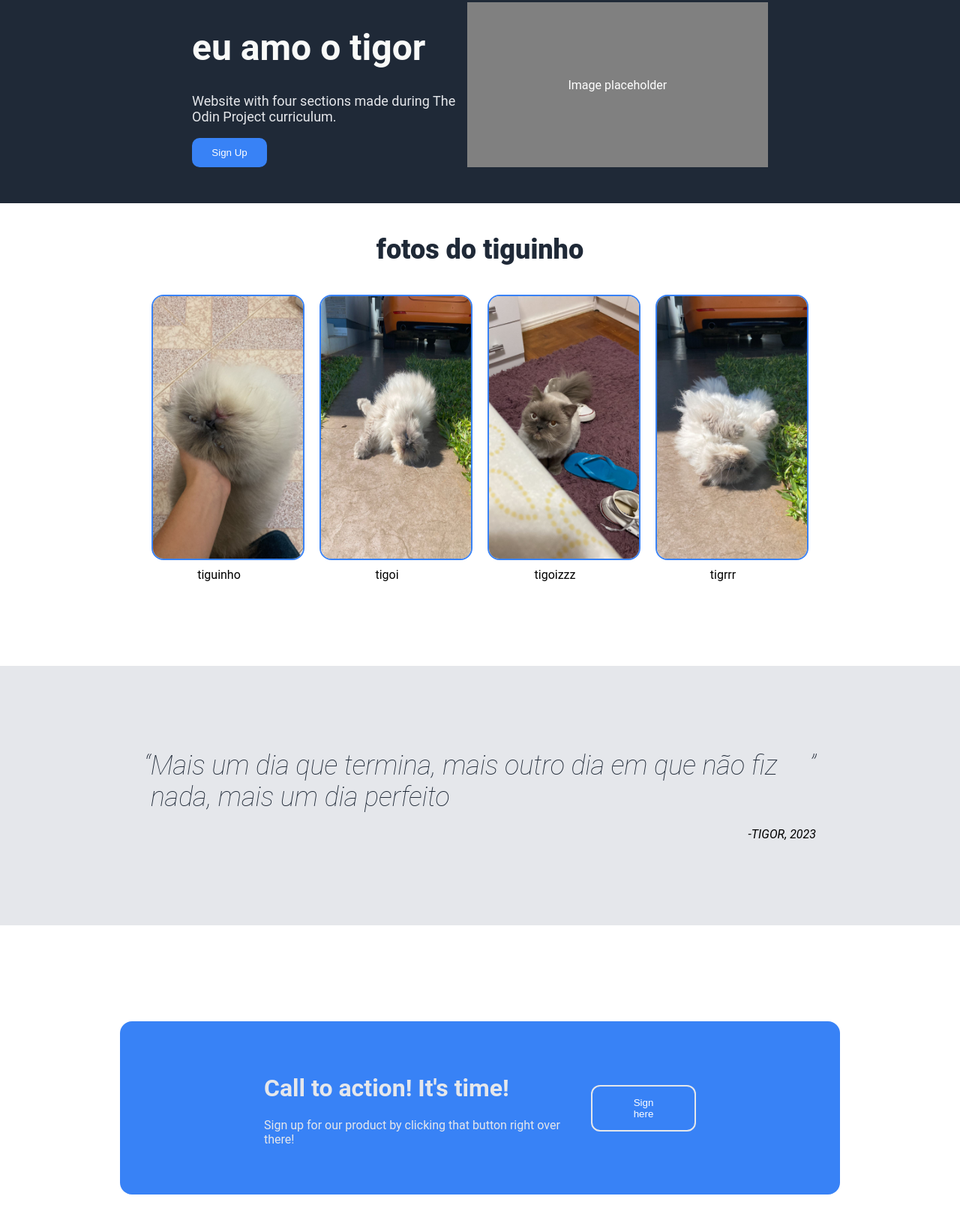
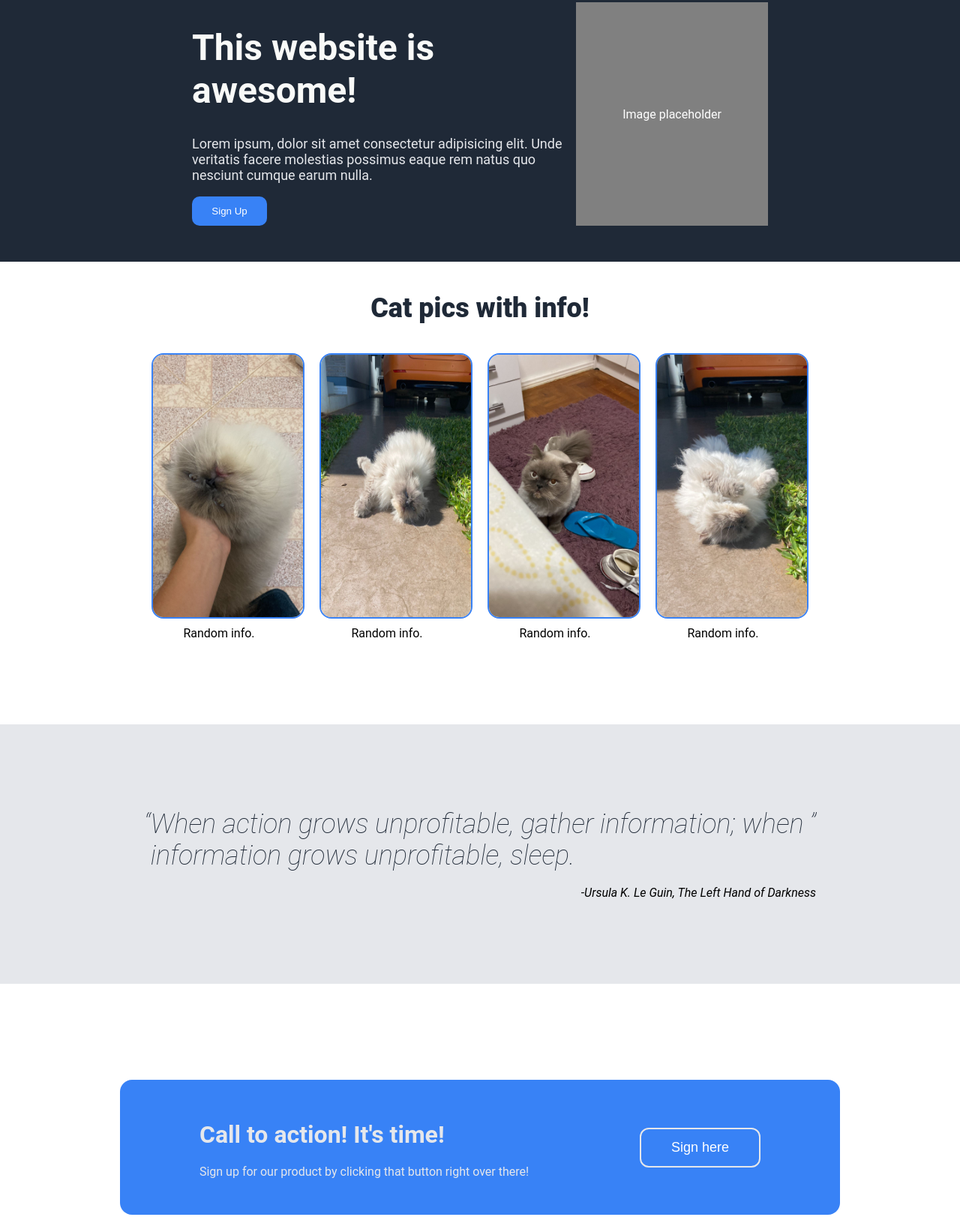
Before and after one commit to ceza01/landing-page-odin, a plain HTML site: page index.html in a window 1280 px wide. Shown: the part 137-1760 px from the top of the page at 75% size. Drawn offline with Linux system fonts and the light colour scheme.

Commit message:
update index.html file

```diff
--- a/index.html
+++ b/index.html
@@ -20,8 +20,8 @@
     </div>
     <div class="container">
       <div class="hero-left">
-        <h1 class='main-text'>eu amo o tigor</h1>
-        <p>Website with four sections made during The Odin Project curriculum.</p>
+        <h1 class='main-text'>This website is awesome!</h1>
+        <p>Lorem ipsum, dolor sit amet consectetur adipisicing elit. Unde veritatis facere molestias possimus eaque rem natus quo nesciunt cumque earum nulla.</p>
         <button class='btn'>Sign Up</button>
       </div>
       <div class="hero-right">Image placeholder
@@ -30,29 +30,29 @@
     </div>
   </div>
   <div class='main'>
-    <h1>fotos do tiguinho</h1>
+    <h1>Cat pics with info!</h1>
       <div class ='info-imgs'>
-        <img src="/images/tigor 5.jpeg" alt="">
-        <div class='text'>tiguinho</div>
+        <img src="./images/tigor 5.jpeg" alt="">
+        <div class='text'>Random info.</div>
       </div>
       <div class ='info-imgs'>
-        <img src="/images/tigor1.jpeg" alt="">
-        <div class='text'>tigoi</div>
+        <img src="./images/tigor1.jpeg" alt="">
+        <div class='text'>Random info.</div>
       </div>
       <div class ='info-imgs'>
-        <img src="/images/tigor2.jpeg" alt="">
-        <div class='text'>tigoizzz</div>
+        <img src="./images/tigor2.jpeg" alt="">
+        <div class='text'>Random info.</div>
       </div>
       <div class ='info-imgs'>
-        <img src="/images/tigor4.jpeg" alt="">
-        <div class='text'>tigrrr</div>
+        <img src="./images/tigor4.jpeg" alt="">
+        <div class='text'>Random info.</div>
       </div>
       </div>
   </div>
   <div class="quote">
-    <q>Mais um dia que termina, mais outro dia em que não fiz nada, mais um dia perfeito</q>
+    <q>When action grows unprofitable, gather information; when information grows unprofitable, sleep.</q>
     <br>
-    <cite>-TIGOR, 2023</cite>
+    <cite>-Ursula K. Le Guin, The Left Hand of Darkness</cite>
   </div>
   <div class="cta">
     <div class="cta-btn">
--- a/stylesheet.css
+++ b/stylesheet.css
@@ -37,10 +37,6 @@ a:link, a:visited{
 .container {
     display: flex;
     padding: 3em 16em;
-}
-
-.hero-left {
-   flex-wrap: wrap;
 }
 
 .hero-left p{
@@ -103,7 +99,7 @@ img {
 }
 
 .info-imgs {
-    padding: 6em 0;
+    padding: 6em 0em;
 }
 
 .text {
@@ -134,13 +130,10 @@ cite{
 
 .cta {
     padding: 8em 10em;
-    display: flex;
-    justify-content: center;
-    align-items: center;
 }
 
 .cta-btn {
-    padding: 3em 12em;
+    padding: 2em;
     background-color: #3882f6;
     border-radius: 16px;
     color: #e5e7eb;
@@ -157,11 +150,13 @@ cite{
     border-style: solid;
     color: white;
     text-align: center;
+    font-size: 18px;
 }
 
 .right-txt {
     display:flex;
     align-items: center;
+    gap: 12px;
 }
 
 footer {
```
